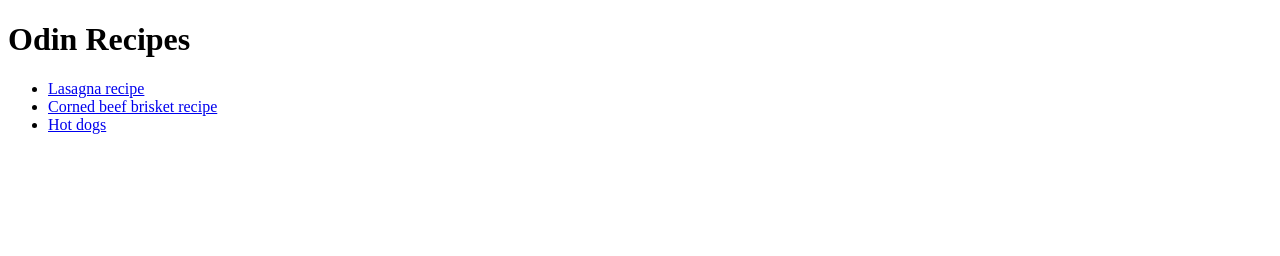
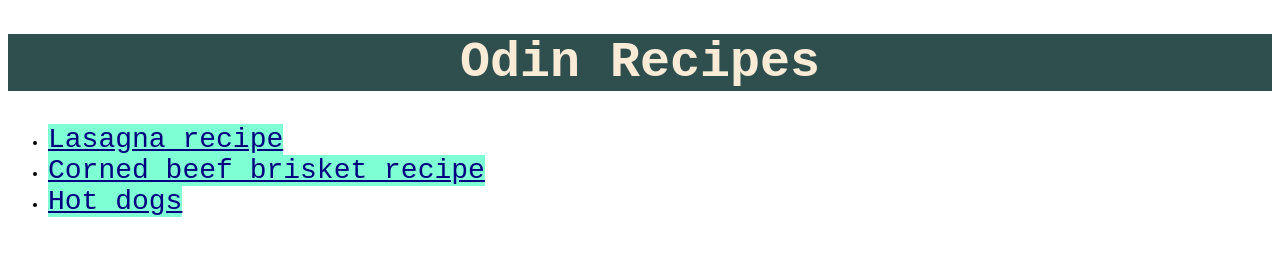
Before and after one commit to DylanRice809/odin-recipes, a plain HTML site: page index.html in a window 1280 px wide. Drawn offline with Linux system fonts and the light colour scheme.

Commit message:
Add style.css and modify head and list graphics

```diff
--- a/index.html
+++ b/index.html
@@ -5,13 +5,14 @@
     <meta http-equiv="X-UA-Compatible" content="IE=edge">
     <meta name="viewport" content="width=device-width, initial-scale=1.0">
     <title>Document</title>
+    <link rel="stylesheet" href="style.css">
 </head>
 <body>
-    <h1>Odin Recipes</h1>
+    <h1 class="title">Odin Recipes</h1>
     <ul>
-        <li><a href="./recipes/lasagna.html">Lasagna recipe</a></li>
-        <li><a href="./recipes/beef-roast.html">Corned beef brisket recipe</a></li>
-        <li><a href="./recipes/hot-dogs.html">Hot dogs</a></li>
+        <li><a class="link" href="./recipes/lasagna.html">Lasagna recipe</a></li>
+        <li><a class="link" href="./recipes/beef-roast.html">Corned beef brisket recipe</a></li>
+        <li><a class="link" href="./recipes/hot-dogs.html">Hot dogs</a></li>
     </ul>
 </body>
 </html>
--- /dev/null
+++ b/style.css
@@ -0,0 +1,16 @@
+body {
+  font-family: 'Courier New', Courier, monospace;
+}
+
+.title {
+    text-align: center;
+    font-size: 50px;
+    color: antiquewhite;
+    background-color: darkslategray;
+}
+
+.link {
+    font-size: 28px;
+    background-color: aquamarine;
+    color: navy;
+}
```
